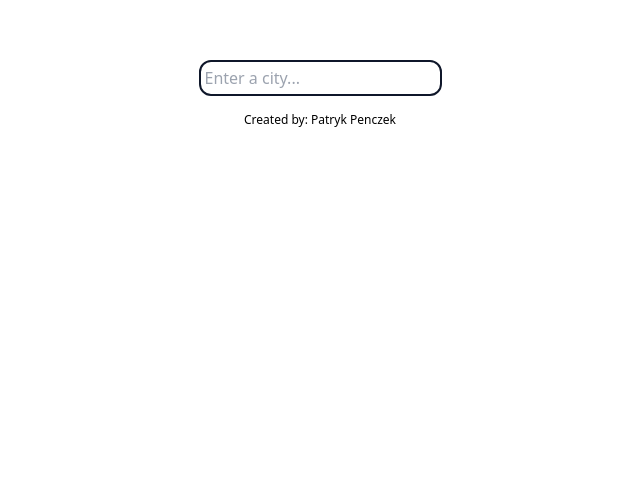
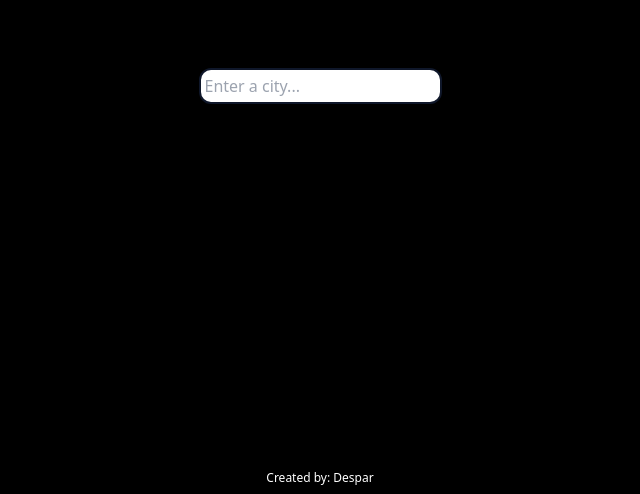
Before and after one commit to patryk-penczek/weather-app, a React (Vite) app: page / in a window 1280 px wide. Shown: the part 306-800 px from the top of the page, without its empty margins (320-960 px from the left). Built offline with nearby package versions, Linux system fonts and the light colour scheme; no server answers.

Commit message:
introduction to styling

```diff
--- a/src/App.jsx
+++ b/src/App.jsx
@@ -16,7 +16,7 @@ function App() {
     })();
 },[city])
   return (
-    <div className="h-screen flex flex-col justify-center items-center">
+    <div className="flex flex-col w-screen h-screen justify-center items-center bg-black">
       <SearchBar setCity={setCity} />
       {data.name !== undefined &&
         <Container data={data} />
--- a/src/components/Container.jsx
+++ b/src/components/Container.jsx
@@ -1,10 +1,8 @@
-import WeatherImage from "./WeatherImage"
 import Content from "./Content"
 
 const Container = ({data}) => {
     return (
-        <div className="flex items-center bg-slate-500 p-8 rounded-xl gap-x-8">
-            <WeatherImage data={data} />
+        <div className="flex w-auto text-center justify-center items-center flex-col bg-gradient-to-r from-sky-600 via-sky-500 to-sky-600 bg-blue-500 shadow-lg shadow-blue-500/50 px-24 py-8 rounded-xl gap-x-8">
             <Content data={data} />
         </div>
     )
--- a/src/components/Content.jsx
+++ b/src/components/Content.jsx
@@ -1,12 +1,16 @@
+import WeatherImage from "./WeatherImage"
+
 const Content = ({data}) => {
     console.log({data})
     return (
-        <div className="flex flex-col gap-y-4">
-            <p>Today</p>
-            <h1 className="text-3xl font-semibold">{data.name}</h1>
-            <p>{data.main.temp + "℃"}</p>
-            <p>{data.weather[0].description}</p>
+        <>
+        <div className="flex gap-x-4">
+            <h1 className="text-5xl font-semibold">{data.name}</h1>
+            <WeatherImage data={data} />
         </div>
+        <p className="text-xl">{data.main.temp + "℃"}</p>
+        <p>{data.weather[0].description}</p>
+        </>
     )
 }
 
--- a/src/components/Footer.jsx
+++ b/src/components/Footer.jsx
@@ -1,7 +1,7 @@
 const Footer = () => {
     return (
-        <footer className="text-xs">Created by:{" "}
-            <a target="_blank" href="https://github.com/Desparek">Patryk Penczek</a>
+        <footer className="w-screen text-xs bottom-0 absolute text-white text-center p-2">Created by:{" "}
+            <a target="_blank" href="https://github.com/Desparek">Despar</a>
         </footer>
     )
 }
--- a/src/components/SearchBar.jsx
+++ b/src/components/SearchBar.jsx
@@ -5,6 +5,7 @@ const SearchBar = ({setCity}) => {
     const handlePressEnter = (event) => {
         if (event.key === 'Enter'){
             setCity(searchRef.current.value);
+            searchRef.current.value = ""
         }
     }
     return (
--- a/src/components/WeatherImage.jsx
+++ b/src/components/WeatherImage.jsx
@@ -1,6 +1,6 @@
 const WeatherImage = ({data}) => {
     return (
-        <img height="128" width="128" src={`http://openweathermap.org/img/wn/${data.weather[0].icon}@4x.png`} alt="Weather Image" />
+        <img className="rounded-xl border-2" height="48" width="48" src={`http://openweathermap.org/img/wn/${data.weather[0].icon}@4x.png`} alt="Weather Image" />
     )
 }
 export default WeatherImage
--- a/tailwind.config.cjs
+++ b/tailwind.config.cjs
@@ -1,7 +1,11 @@
 module.exports = {
   content: ["./src/**/*.{js,jsx}"],
   theme: {
-    extend: {},
+    extend: {
+      backgroundImage: {
+        'background': "url('/assets/background.svg')",
+      }
+    },
   },
   plugins: [],
 };
```
Also changed, not shown: src/assets/background.svg (added).
